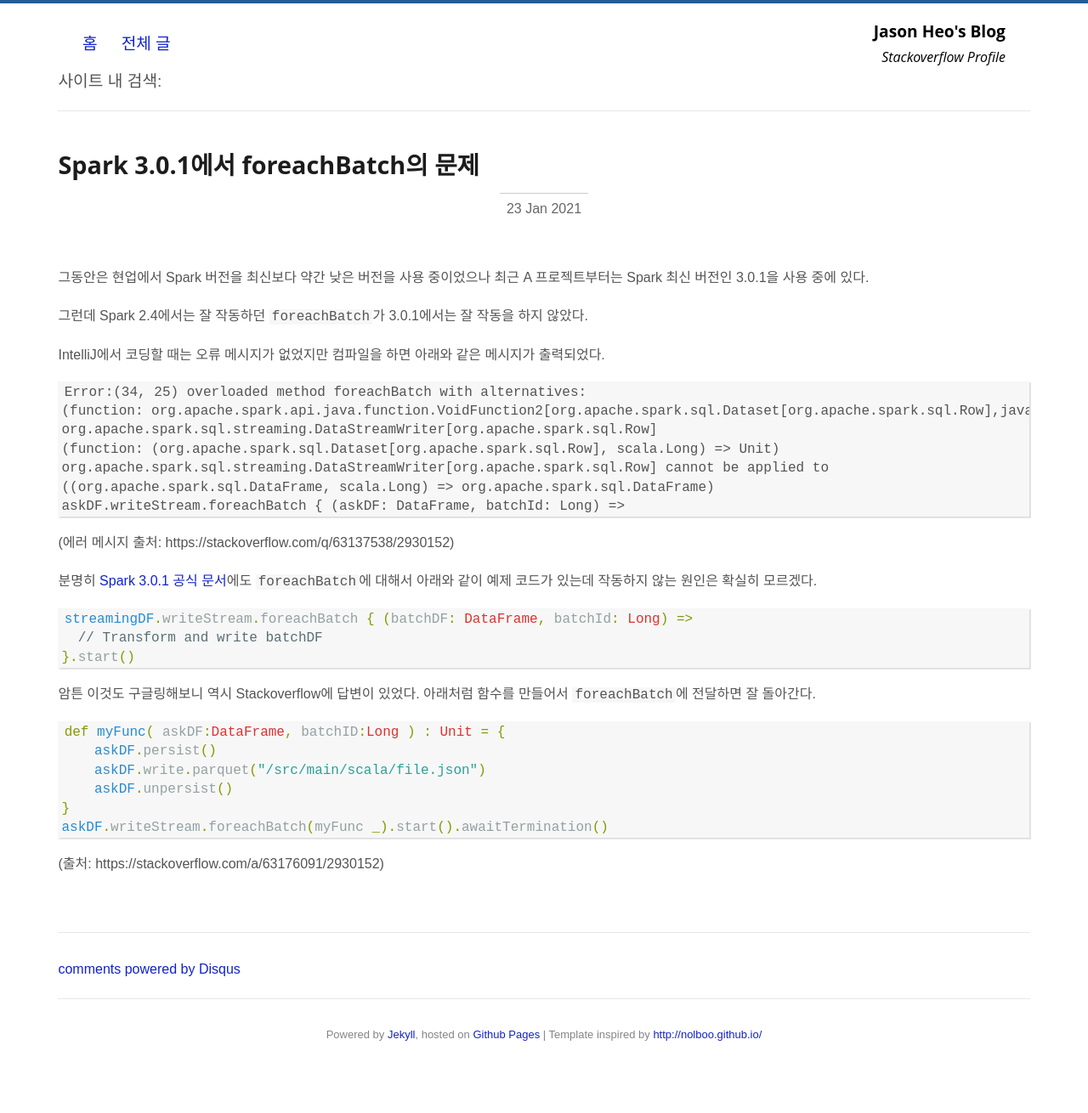
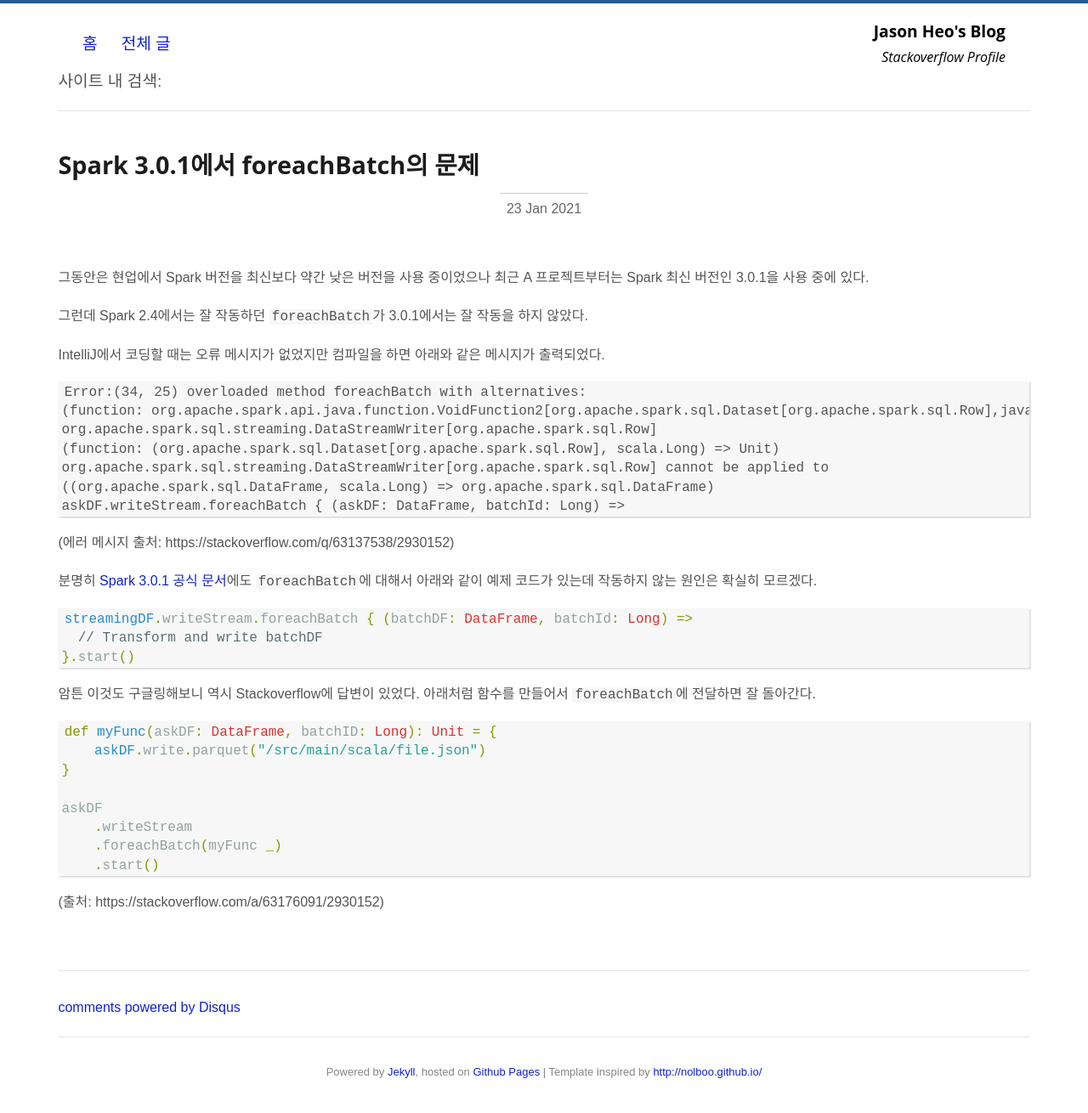
Before and after one commit to jason-heo/jason-heo.github.io, a Jekyll site: the page built from _posts/2021-01-23-spark30-foreachbatch.md, in a window 1280 px wide. Shown: the whole page at 85% size. Built offline with Jekyll 4.4.1, drawn with Linux system fonts in a browser that asks for light colours; comment, search, counter and statistics services are not loaded; before the commit the page ends 1265 px from its top, so only the background shows below that.

Commit message:
format improved

````diff
--- a/_posts/2021-01-23-spark30-foreachbatch.md
+++ b/_posts/2021-01-23-spark30-foreachbatch.md
@@ -33,12 +33,14 @@ streamingDF.writeStream.foreachBatch { (batchDF: DataFrame, batchId: Long) =>
 암튼 이것도 구글링해보니 역시 Stackoverflow에 답변이 있었다. 아래처럼 함수를 만들어서 `foreachBatch`에 전달하면 잘 돌아간다.
 
 ```scala
-def myFunc( askDF:DataFrame, batchID:Long ) : Unit = {
-    askDF.persist()
+def myFunc(askDF: DataFrame, batchID: Long): Unit = {
     askDF.write.parquet("/src/main/scala/file.json")
-    askDF.unpersist()
 }
-askDF.writeStream.foreachBatch(myFunc _).start().awaitTermination()
+
+askDF
+    .writeStream
+    .foreachBatch(myFunc _)
+    .start()
 ```
 
 (출처: https://stackoverflow.com/a/63176091/2930152)
````
